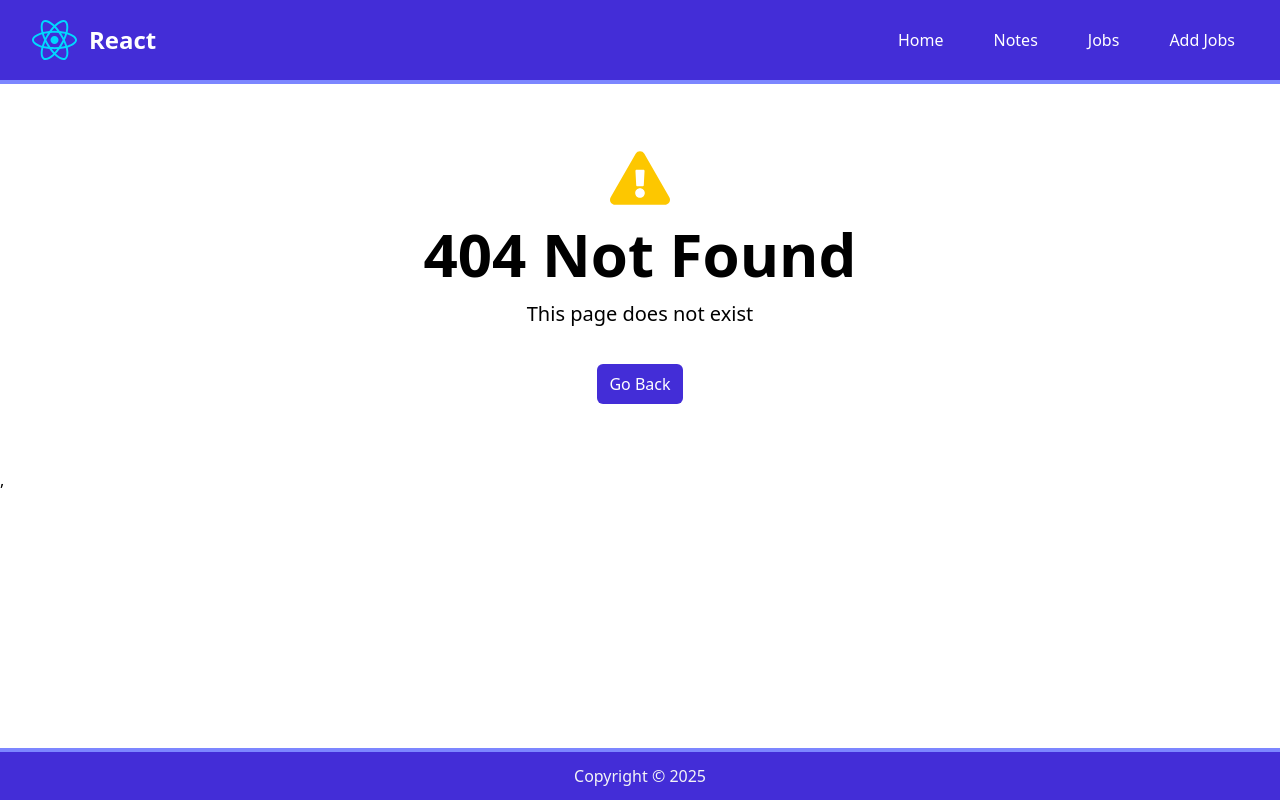
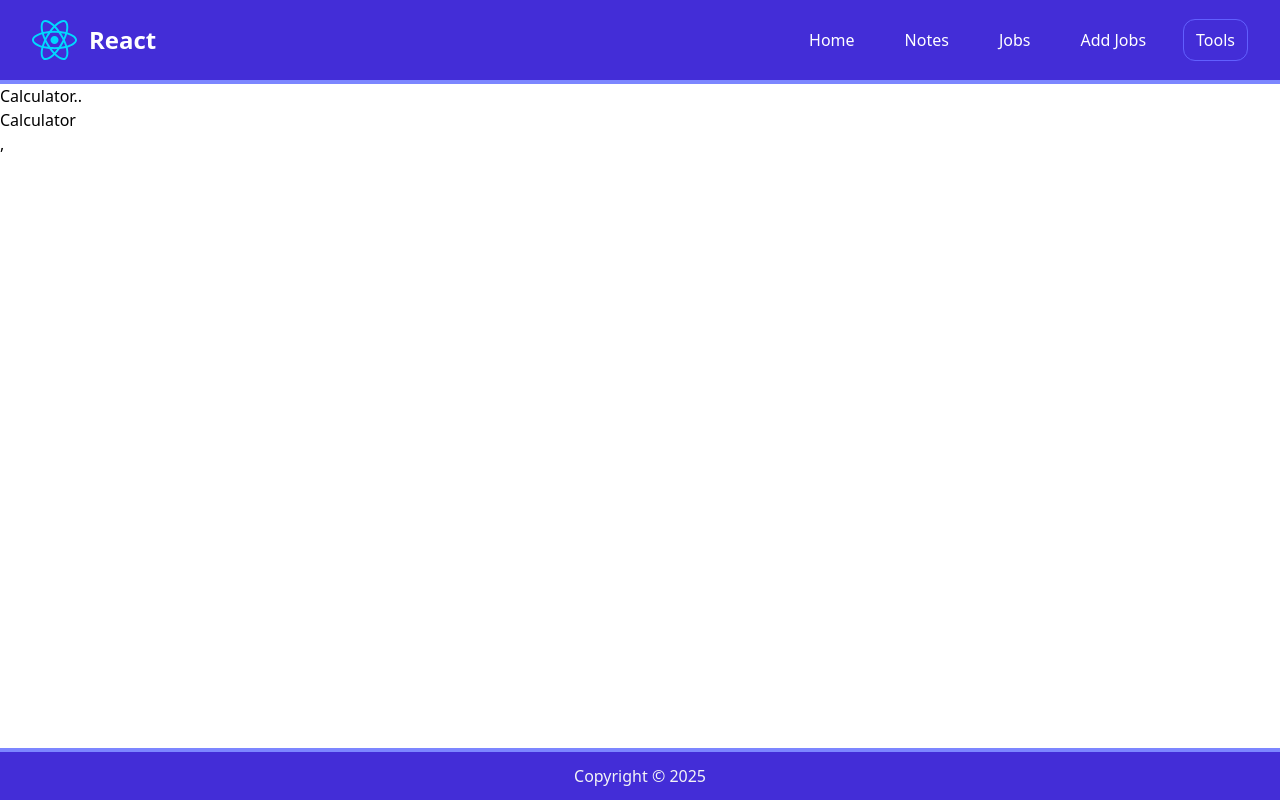
Before and after one commit to coddzz/React-Vite, a React (Vite) app: page /tools in a window 1280 px wide. Before the commit this address had no page. Built offline with nearby package versions, Linux system fonts and the light colour scheme.

Commit message:
ToolsPage, Calculator

```diff
--- a/src/App.jsx
+++ b/src/App.jsx
@@ -5,6 +5,8 @@ import MainLayout from './layouts/MainLayout'
 import Jobpage from './pages/Jobpage'
 import NotFoundpage from './pages/NotFoundpage'
 import NotesPage from './pages/NotesPage'
+import ToolsPage from './pages/ToolsPage'
+import Calculator from './components/Calculator'
 
 const App = () => {
   return (
@@ -14,6 +16,7 @@ const App = () => {
           <Route index element={<Homepage/>}/>
           <Route path='/jobs' element={<Jobpage/>}/>
           <Route path='/notes' element={<NotesPage/>}/>
+          <Route path='/tools' element={<ToolsPage/>}/>
           <Route path='*' element={<NotFoundpage/>}/>
           {/*Nested Routes*/}
         </Route>
--- /dev/null
+++ b/src/components/Calculator.jsx
@@ -0,0 +1,13 @@
+import { div } from 'framer-motion/client';
+import React, { useState } from 'react';
+
+const Calculator = () =>{
+
+    return(
+        <div>
+            <h1>Calculator</h1>
+        </div>
+    )
+
+}
+export default Calculator;
--- a/src/components/Navbar.jsx
+++ b/src/components/Navbar.jsx
@@ -43,6 +43,8 @@ const Navbar = () => {
                   className={linkclass}>Jobs</NavLink>
                   <NavLink to="/addjobs"
                   className={linkclass}>Add Jobs</NavLink>
+                  <NavLink to="/tools"
+                  className={linkclass}>Tools</NavLink>
                 </div>
               </div>
             </div>
--- /dev/null
+++ b/src/pages/ToolsPage.jsx
@@ -0,0 +1,14 @@
+import React from 'react'
+import Calculator from '../components/Calculator'
+const ToolsPage = () => {
+  return (
+    <>
+      <div>
+        <h1>Calculator..</h1>
+        <Calculator/>
+      </div>
+    </>
+  )
+}
+
+export default ToolsPage
```
